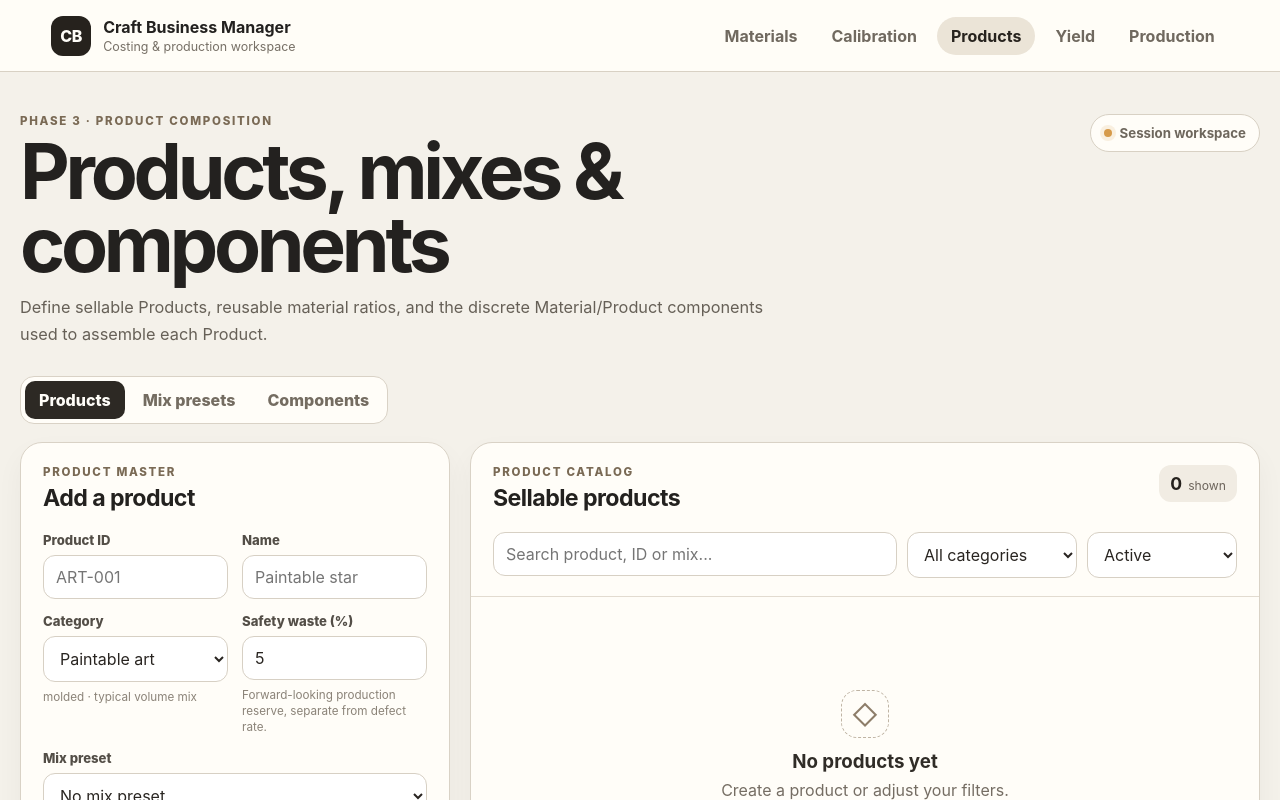
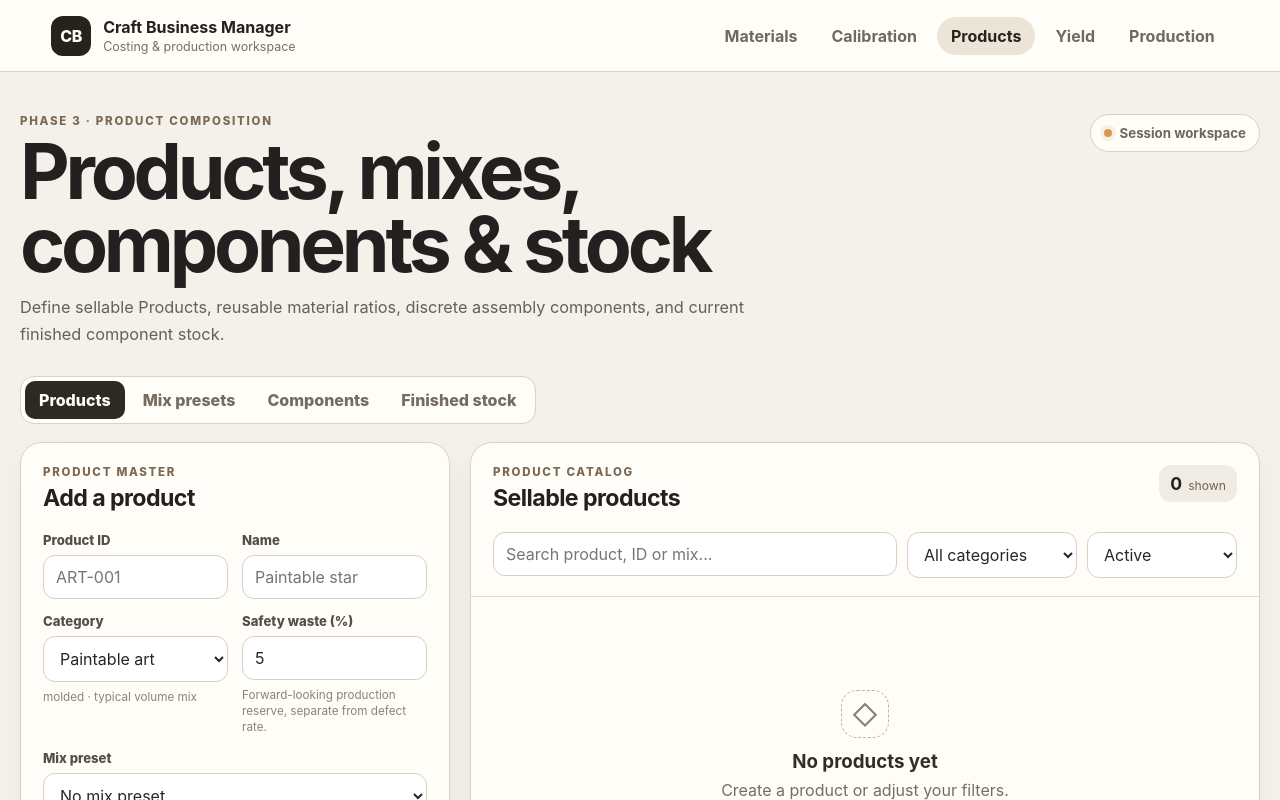
Before and after one commit to nhardbalansag/craft-business-manager, a React (Vite) app: page / in a window 1280 px wide. Both pictures are taken after a click on the button "Products". Shown: the top 800 px of the page. Built offline with nearby package versions, Linux system fonts and the light colour scheme.

Commit message:
Phase 3.5B: integrate Finished stock Products workspace tab

```diff
--- a/src/ui/products/ProductsPage.tsx
+++ b/src/ui/products/ProductsPage.tsx
@@ -20,9 +20,10 @@ import {
   type ProductCategory,
 } from '../../domain/products';
 import { ProductComponentsView } from './ProductComponentsView';
+import { ProductStockView } from './ProductStockView';
 import './products.css';
 
-type WorkspaceView = 'products' | 'mixes' | 'components';
+type WorkspaceView = 'products' | 'mixes' | 'components' | 'stock';
 type ActiveFilter = 'active' | 'archived' | 'all';
 
 type ProductFormState = {
@@ -362,9 +363,9 @@ export function ProductsPage() {
       <div className="page-heading-row">
         <div>
           <p className="eyebrow">PHASE 3 · PRODUCT COMPOSITION</p>
-          <h1>Products, mixes & components</h1>
+          <h1>Products, mixes, components & stock</h1>
           <p className="page-lead">
-            Define sellable Products, reusable material ratios, and the discrete Material/Product components used to assemble each Product.
+            Define sellable Products, reusable material ratios, discrete assembly components, and current finished component stock.
           </p>
         </div>
         <div className="session-badge"><span className="status-dot" />Session workspace</div>
@@ -374,6 +375,7 @@ export function ProductsPage() {
         <button type="button" className={view === 'products' ? 'active' : ''} onClick={() => setView('products')}>Products</button>
         <button type="button" className={view === 'mixes' ? 'active' : ''} onClick={() => setView('mixes')}>Mix presets</button>
         <button type="button" className={view === 'components' ? 'active' : ''} onClick={() => setView('components')}>Components</button>
+        <button type="button" className={view === 'stock' ? 'active' : ''} onClick={() => setView('stock')}>Finished stock</button>
       </div>
 
       {view === 'products' ? (
@@ -443,8 +445,10 @@ export function ProductsPage() {
             <div className="list-footer"><span>Preset ratios stay relative; Phase 1 handles material-specific normalization.</span><span>{mixPresets.filter((item) => item.isActive).length} active</span></div>
           </div>
         </div>
+      ) : view === 'components' ? (
+        <ProductComponentsView products={products} materials={materials} catalogLoading={loading} />
       ) : (
-        <ProductComponentsView products={products} materials={materials} catalogLoading={loading} />
+        <ProductStockView products={products} catalogLoading={loading} />
       )}
     </section>
   );
```
